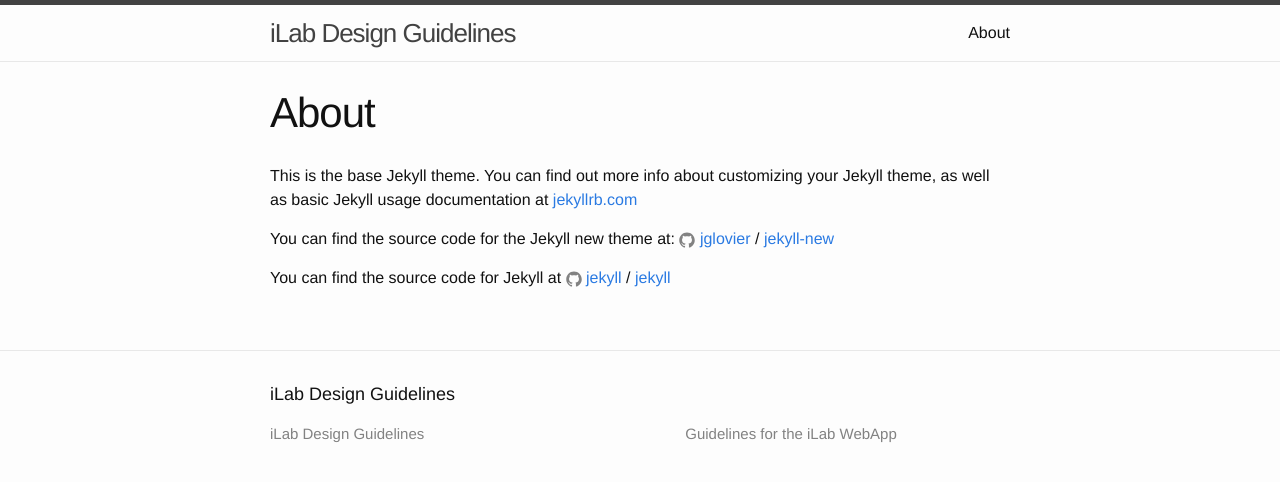
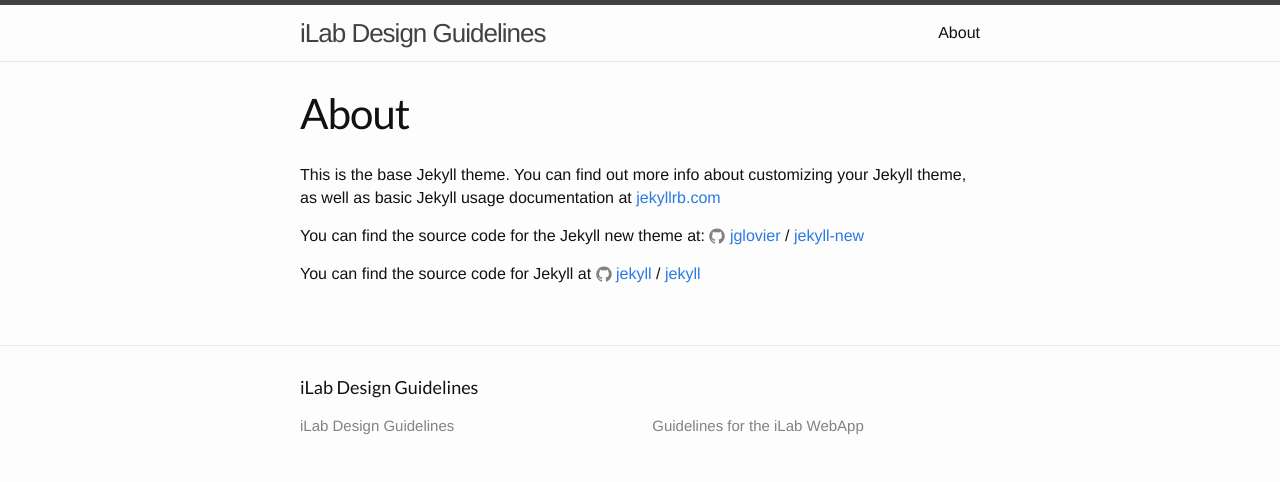
Before and after one commit to polycrystalline/ilab-design-guidelines, a Jekyll site: the page built from about.md, in a window 1280 px wide. Shown: the top 482 px of the page. Built offline with Jekyll 4.4.1, drawn with Linux system fonts in a browser that asks for light colours; nearby versions of some CDN libraries.

Commit message:
Add semantic styling.

```diff
--- a/_includes/head.html
+++ b/_includes/head.html
@@ -6,6 +6,11 @@
   <title>{% if page.title %}{{ page.title | escape }}{% else %}{{ site.title | escape }}{% endif %}</title>
   <meta name="description" content="{% if page.excerpt %}{{ page.excerpt | strip_html | strip_newlines | truncate: 160 }}{% else %}{{ site.description }}{% endif %}">
 
+  <link rel="stylesheet" href="//fonts.googleapis.com/css?family=Lato:400|Inconsolata" type="text/css">
+  <link rel="stylesheet" href="https://cdnjs.cloudflare.com/ajax/libs/semantic-ui/2.2.1/semantic.min.css" type="text/css">
+  <script type="text/javascript" src="https://ajax.googleapis.com/ajax/libs/jquery/2.2.2/jquery.min.js"></script>
+  <script type="text/javascript" src="https://cdnjs.cloudflare.com/ajax/libs/semantic-ui/2.2.1/semantic.min.js"></script>
+
   <link rel="stylesheet" href="{{ "/css/main.css" | prepend: site.baseurl }}">
   <link rel="canonical" href="{{ page.url | replace:'index.html','' | prepend: site.baseurl | prepend: site.url }}">
   <link rel="alternate" type="application/rss+xml" title="{{ site.title }}" href="{{ "/feed.xml" | prepend: site.baseurl | prepend: site.url }}">
```
